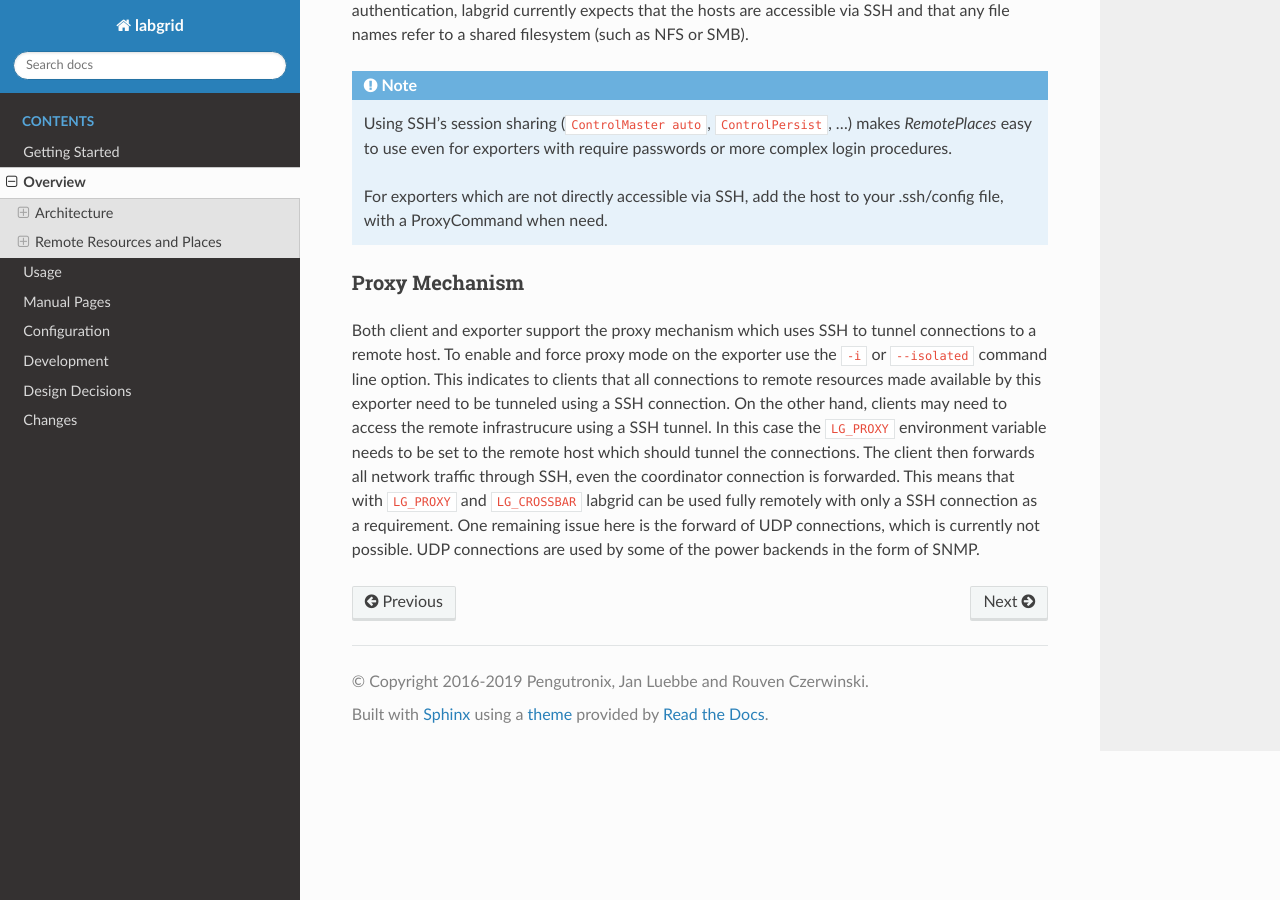
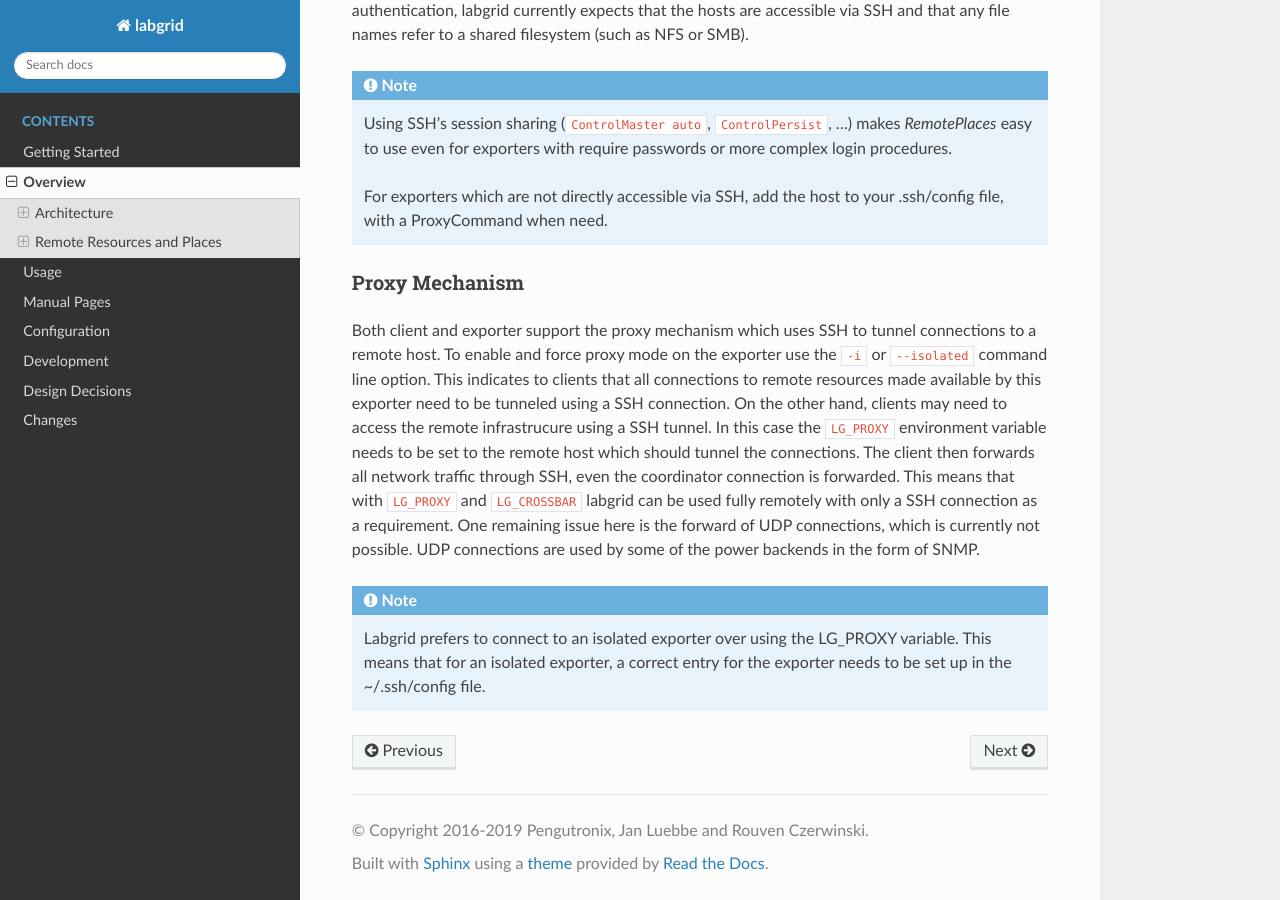
Before and after one commit to labgrid-project/labgrid, a Sphinx documentation site: the page built from doc/overview.rst, in a window 1280 px wide and 900 px high, scrolled down 6369 px. Built offline with Sphinx 7.4.7 and the Read the Docs theme 2.0.0, drawn with Linux system fonts in a browser that asks for light colours; pages that are not in the unit, such as notebooks, are missing from menus.

Commit message:
util/proxy: prefer isolated over LG_PROXY
If we want to connect to an isolated exporter, prefer a connection to
the exporter over the LG_PROXY variable. We expect the user to have a
properly setup SSH config to access the exporter, document this as a
note in the proxy documentation.

Fixes https://github.com/labgrid-project/labgrid/issues/620

Signed-off-by: Rouven Czerwinski <r.czerwinski@pengutronix.de>

```diff
--- a/doc/overview.rst
+++ b/doc/overview.rst
@@ -369,3 +369,8 @@ fully remotely with only a SSH connection as a requirement.
 One remaining issue here is the forward of UDP connections, which is currently
 not possible. UDP connections are used by some of the power backends in the form
 of SNMP.
+
+.. note::
+  Labgrid prefers to connect to an isolated exporter over using the LG_PROXY
+  variable. This means that for an isolated exporter, a correct entry for the
+  exporter needs to be set up in the ~/.ssh/config file.
```
Also changed, not shown: 1 other file.
